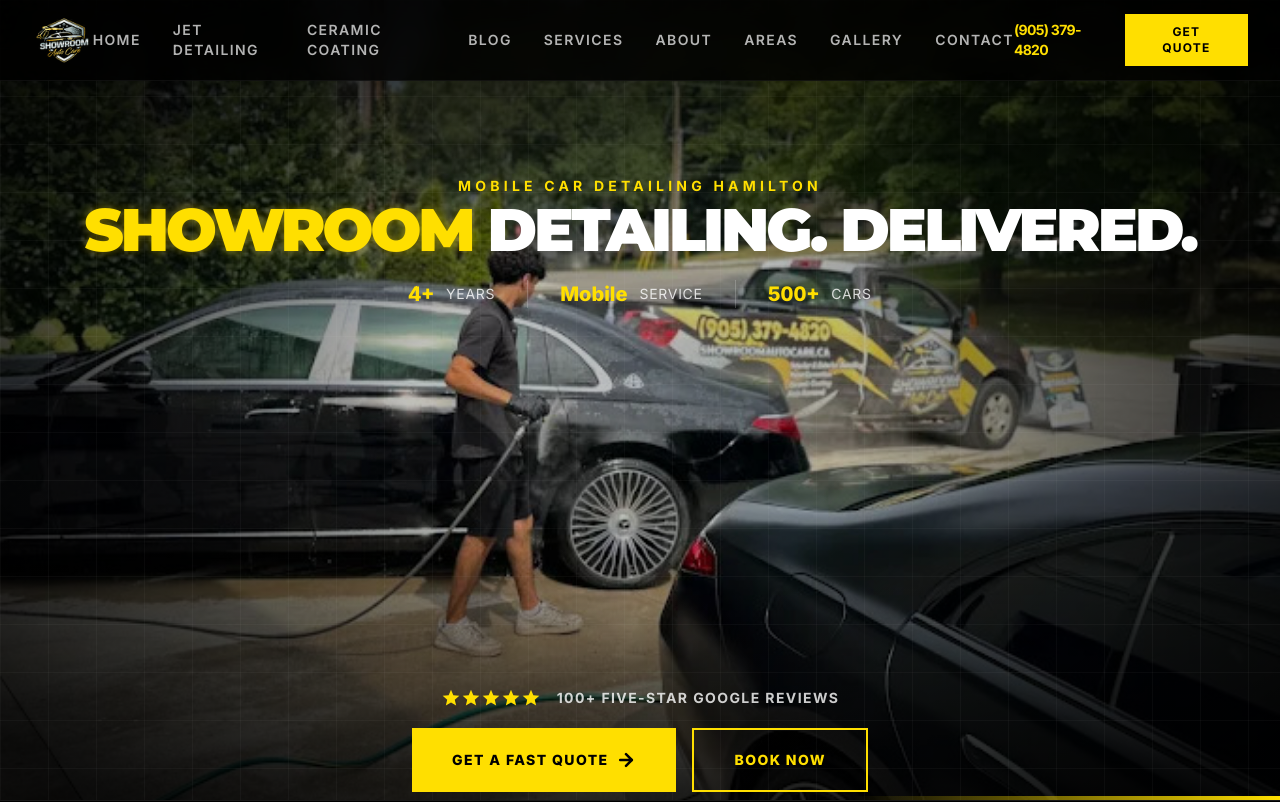
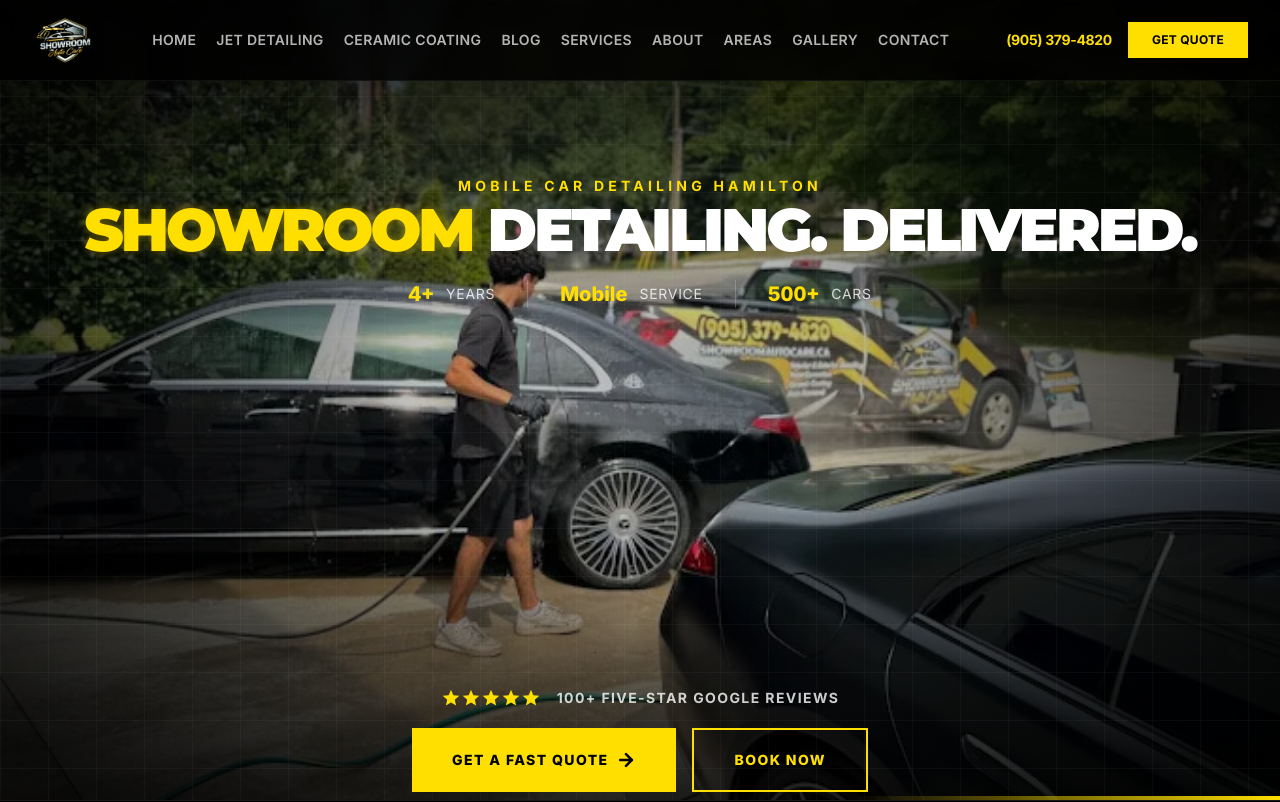
Before and after one commit to NewLegacy1/drivewaydetailing, a React (Vite) app: page / in a window 1280 px wide. Shown: the top 802 px of the page. Built offline with nearby package versions, Linux system fonts and the light colour scheme; no server answers.

Commit message:
Fix desktop header layout: center nav, prevent link wrap
Made-with: Cursor

```diff
--- a/components/Header.tsx
+++ b/components/Header.tsx
@@ -8,12 +8,12 @@ interface HeaderProps {
 const Header: React.FC<HeaderProps> = ({ onRequestQuote }) => {
   return (
     <header className="fixed top-0 left-0 w-full z-50 bg-brand-black/80 backdrop-blur-md border-b border-white/5">
-      <div className="max-w-7xl mx-auto px-4 sm:px-6 lg:px-8 h-20 flex items-center justify-center md:justify-between">
-        <a href="/" className="flex items-center gap-2" aria-label="ShowRoom AutoCare home">
+      <div className="max-w-7xl mx-auto px-4 sm:px-6 lg:px-8 h-20 flex items-center justify-center md:justify-start md:gap-4 lg:gap-6 min-w-0">
+        <a href="/" className="flex shrink-0 items-center gap-2" aria-label="ShowRoom AutoCare home">
           <img src="/logo.png" alt="ShowRoom AutoCare" className="h-11 md:h-12 w-auto" />
         </a>
 
-        <div className="md:hidden ml-auto mr-2 flex items-center gap-3">
+        <div className="md:hidden ml-auto mr-2 flex shrink-0 items-center gap-3">
           <a
             href="/ceramic-coating"
             className="text-[10px] font-black uppercase tracking-[0.15em] text-white/70 hover:text-brand-yellow transition-colors"
@@ -28,26 +28,26 @@ const Header: React.FC<HeaderProps> = ({ onRequestQuote }) => {
           </a>
         </div>
 
-        <nav className="hidden md:flex items-center gap-8 text-sm font-semibold uppercase tracking-widest text-white/70">
-          <a href="/" className="hover:text-brand-yellow transition-colors">Home</a>
-          <a href="/jetdetailing" className="hover:text-brand-yellow transition-colors">Jet Detailing</a>
-          <a href="/ceramic-coating" className="hover:text-brand-yellow transition-colors">Ceramic Coating</a>
-          <a href="/blog" className="hover:text-brand-yellow transition-colors">Blog</a>
-          <a href="/#services" className="hover:text-brand-yellow transition-colors">Services</a>
-          <a href="/#about" className="hover:text-brand-yellow transition-colors">About</a>
-          <a href="/#areas" className="hover:text-brand-yellow transition-colors">Areas</a>
-          <a href="/#gallery" className="hover:text-brand-yellow transition-colors">Gallery</a>
-          <a href="/#contact" className="hover:text-brand-yellow transition-colors">Contact</a>
+        <nav className="hidden md:flex min-w-0 flex-1 items-center justify-center gap-x-3 xl:gap-x-5 text-[11px] md:text-xs xl:text-sm font-semibold uppercase tracking-wide text-white/70 [scrollbar-width:none] [-ms-overflow-style:none] [&::-webkit-scrollbar]:hidden overflow-x-auto">
+          <a href="/" className="shrink-0 whitespace-nowrap hover:text-brand-yellow transition-colors">Home</a>
+          <a href="/jetdetailing" className="shrink-0 whitespace-nowrap hover:text-brand-yellow transition-colors">Jet Detailing</a>
+          <a href="/ceramic-coating" className="shrink-0 whitespace-nowrap hover:text-brand-yellow transition-colors">Ceramic Coating</a>
+          <a href="/blog" className="shrink-0 whitespace-nowrap hover:text-brand-yellow transition-colors">Blog</a>
+          <a href="/#services" className="shrink-0 whitespace-nowrap hover:text-brand-yellow transition-colors">Services</a>
+          <a href="/#about" className="shrink-0 whitespace-nowrap hover:text-brand-yellow transition-colors">About</a>
+          <a href="/#areas" className="shrink-0 whitespace-nowrap hover:text-brand-yellow transition-colors">Areas</a>
+          <a href="/#gallery" className="shrink-0 whitespace-nowrap hover:text-brand-yellow transition-colors">Gallery</a>
+          <a href="/#contact" className="shrink-0 whitespace-nowrap hover:text-brand-yellow transition-colors">Contact</a>
         </nav>
 
-        <div className="hidden md:flex items-center gap-4">
+        <div className="hidden md:flex shrink-0 items-center gap-3 lg:gap-4">
           <a
             href="tel:+19053794820"
-            className="text-brand-yellow font-bold text-sm tracking-tighter"
+            className="whitespace-nowrap text-brand-yellow font-bold text-sm tracking-tight hover:opacity-90 transition-opacity"
           >
             (905) 379-4820
           </a>
-          <button type="button" onClick={() => onRequestQuote?.()} className="bg-brand-yellow text-brand-black px-6 py-2.5 rounded-none font-bold text-xs uppercase tracking-widest magnetic-cta">
+          <button type="button" onClick={() => onRequestQuote?.()} className="shrink-0 whitespace-nowrap bg-brand-yellow text-brand-black px-5 py-2 lg:px-6 lg:py-2.5 rounded-none font-bold text-xs uppercase tracking-wide magnetic-cta">
             Get Quote
           </button>
         </div>
```
